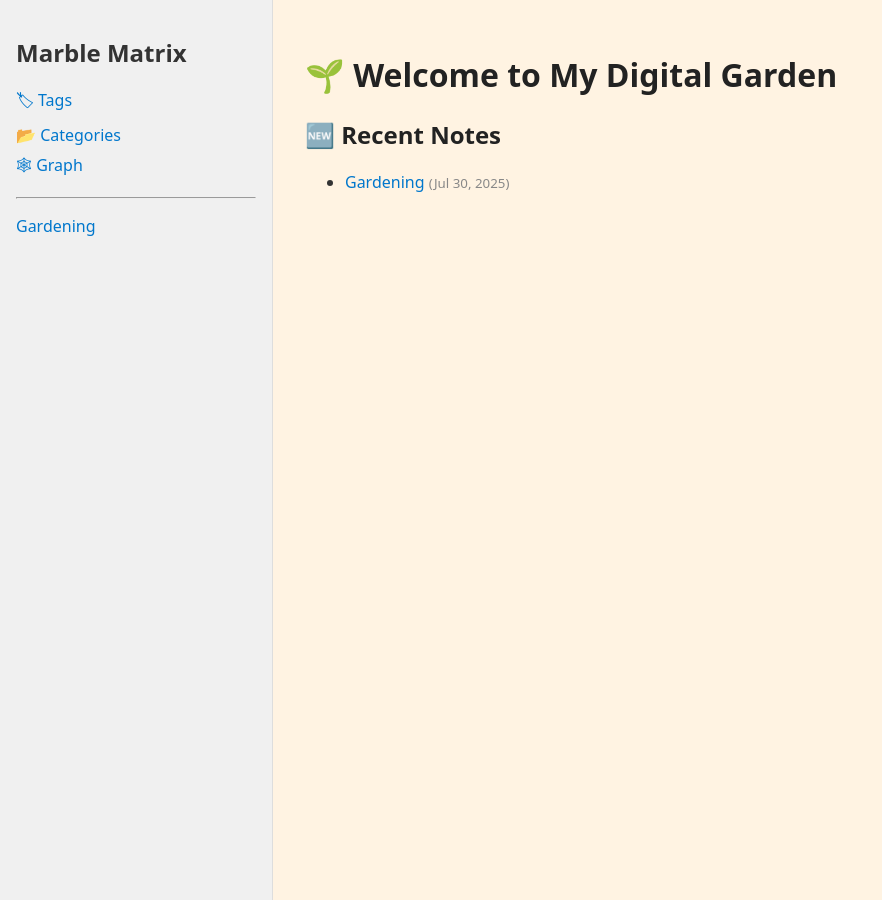
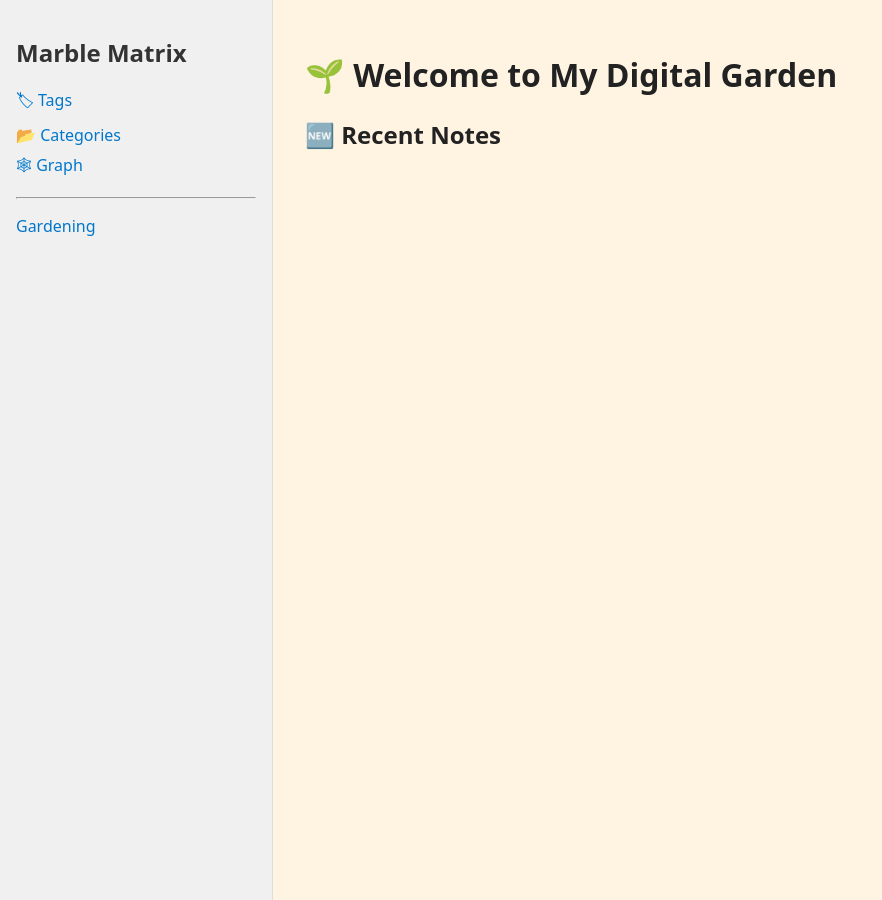
Before and after one commit to dduyg/5566677, a Jekyll site: the page built from index.md, in a window 1280 px wide. Shown: the whole page, without its empty margins (0-882 px from the left). Built offline with Jekyll 4.4.1, drawn with Linux system fonts in a browser that asks for light colours.

Commit message:
Update index.md

```diff
--- a/index.md
+++ b/index.md
@@ -7,13 +7,3 @@ permalink: /
 # 🌱 Welcome to My Digital Garden
 
 ## 🆕 Recent Notes
-
-<ul>
-  {% assign notes = site.notes | where_exp: "n", "n.published != false and n.last_modified_at" | sort: "last_modified_at" | reverse %}
-  {% for note in notes limit:5 %}
-    <li>
-      <a href="{{ note.url | relative_url }}">{{ note.title }}</a>
-      <small style="color: #888;">({{ note.last_modified_at | date: "%b %d, %Y" }})</small>
-    </li>
-  {% endfor %}
-</ul>
```
